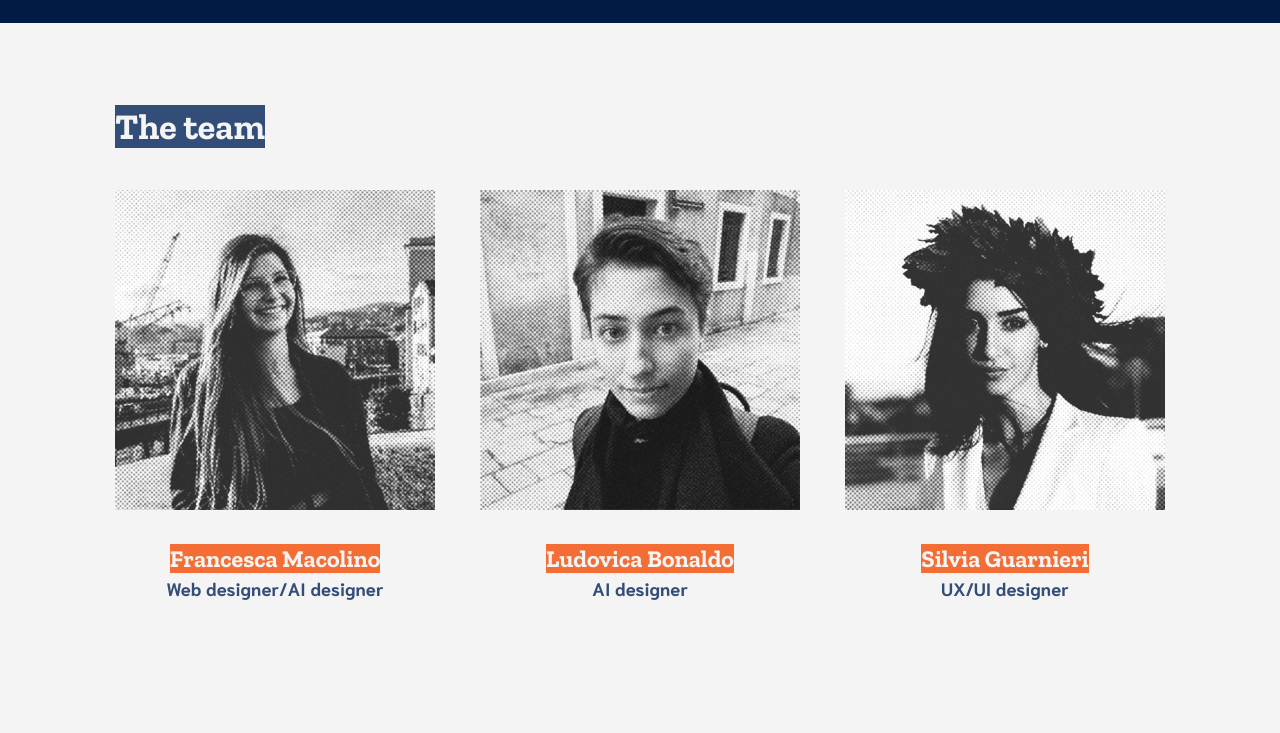
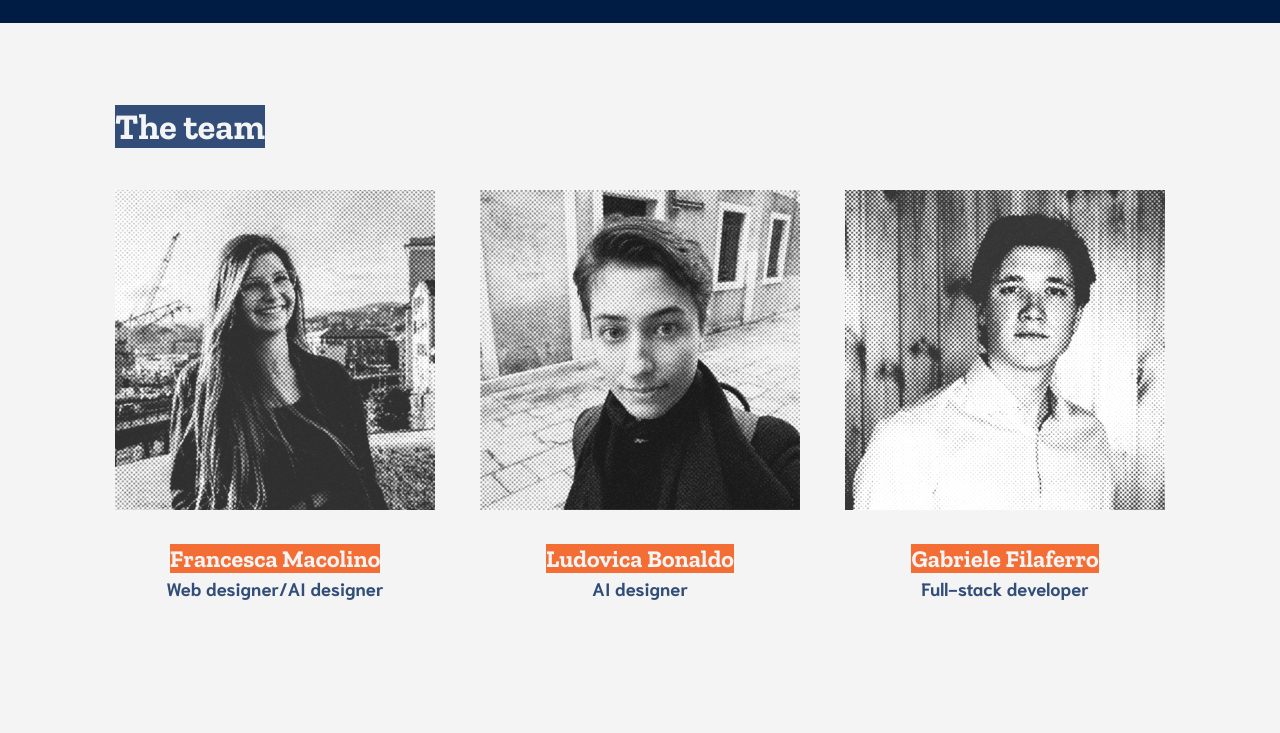
Before and after one commit to fraco777/Newsworthy, a plain HTML site: page team.html in a window 1280 px wide. Shown: the part 657-1390 px from the top of the page. Drawn offline with Linux system fonts and the light colour scheme; files whose address does not match are found by name.

Commit message:
Updated team page

```diff
--- a/team.html
+++ b/team.html
@@ -89,12 +89,12 @@
 						</a>
 					</div>
 					<div class="diviso3team">
-						<a  target="_blank" href="https://www.linkedin.com/in/silvia-guarnieri-5293441a2">
-						<img class="resize" src="./img/Silvia.png" alt="Silvia Guarnieri">
+						<a  target="_blank" href="https://it.linkedin.com/in/gabriele-filaferro">
+						<img class="resize" src="./img/Gabri.png" alt="Gabriele Filaferro">
 						<div class="cox">
 							<div class="contenitoreh3 piumargine">
-								<h3>Silvia Guarnieri</h3>
-								<p style="text-align: center"> <b>UX/UI designer</b></p>
+								<h3>Gabriele Filaferro</h3>
+								<p style="text-align: center"> <b>Full-stack developer</b></p>
 							</div>
 						</div>
 						</a>
```
Also changed, not shown: img/Gabri.png (added), img/Silvia.png (deleted).
